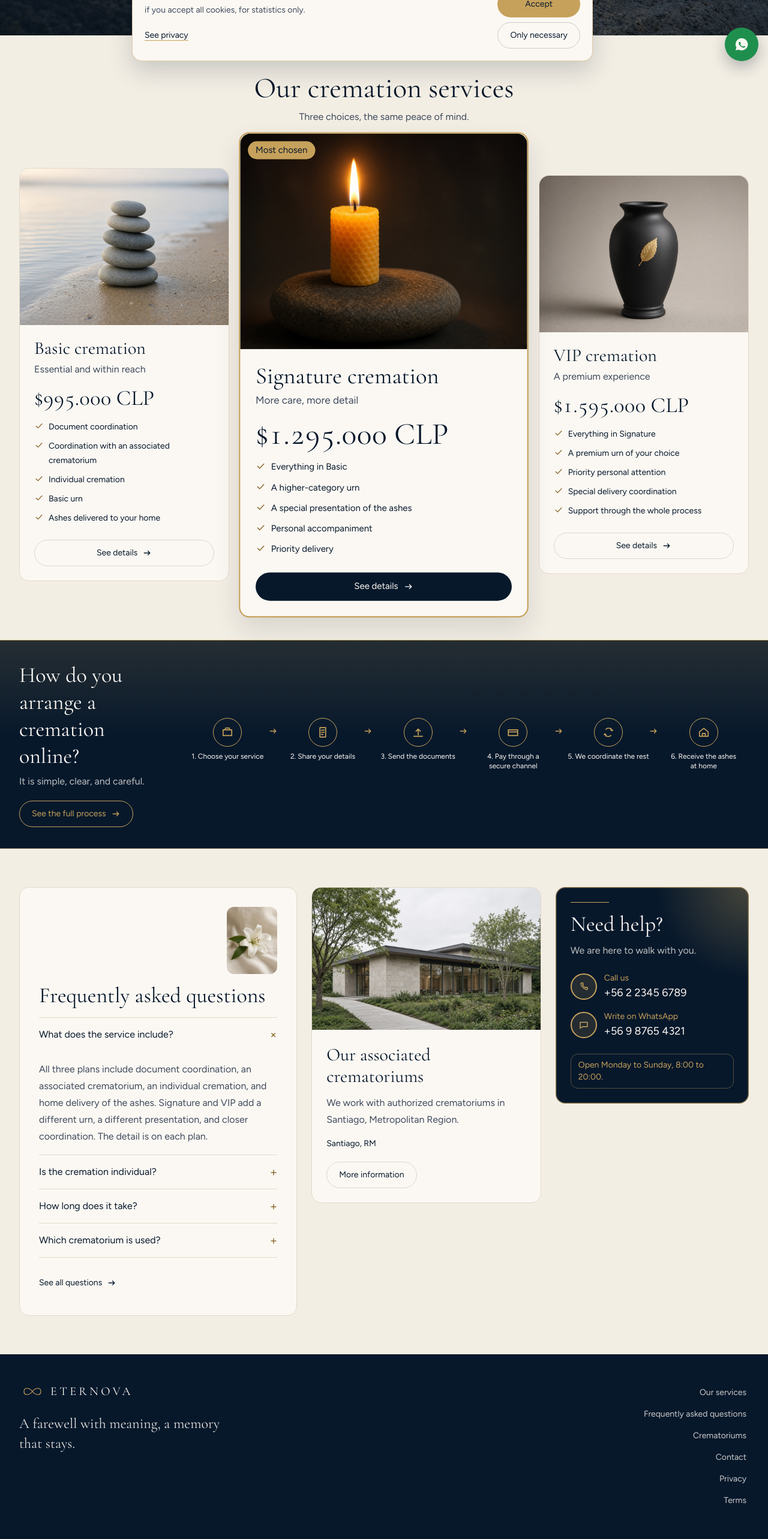
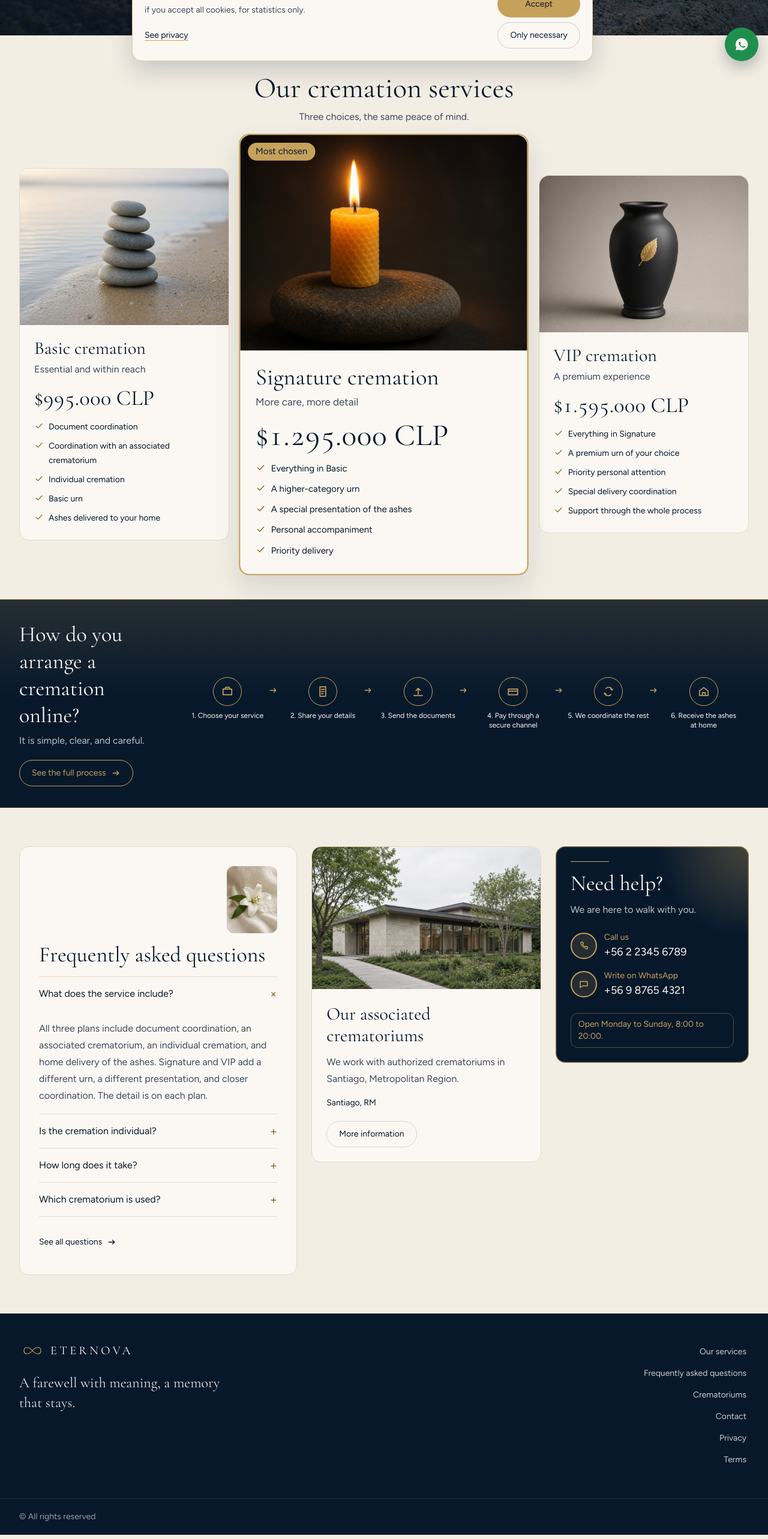
Before and after one commit to NestorCarvacho/eternova, a Next.js app in the folder frontend/: page /en in a window 1280 px wide. Shown: the part 682-3248 px from the top of the page at 60% size. Built offline with nearby package versions, Linux system fonts and the light colour scheme; no server answers.

Commit message:
add derechos reservados y agregar que las tarjetas sean linkeables

```diff
--- a/frontend/messages/en.json
+++ b/frontend/messages/en.json
@@ -44,7 +44,8 @@
     "tagline": "A farewell with meaning, a memory that stays.",
     "navLabel": "Footer",
     "privacy": "Privacy",
-    "terms": "Terms"
+    "terms": "Terms",
+    "copyright": "© All rights reserved"
   },
   "home": {
     "wordmark": "Eternova",
--- a/frontend/messages/es.json
+++ b/frontend/messages/es.json
@@ -44,7 +44,8 @@
     "tagline": "Un adiós con sentido, una memoria para siempre.",
     "navLabel": "Pie de página",
     "privacy": "Privacidad",
-    "terms": "Términos"
+    "terms": "Términos",
+    "copyright": "© Todos los derechos reservados"
   },
   "home": {
     "wordmark": "Eternova",
--- a/frontend/messages/fr.json
+++ b/frontend/messages/fr.json
@@ -44,7 +44,8 @@
     "tagline": "Un adieu qui a du sens, un souvenir qui reste.",
     "navLabel": "Pied de page",
     "privacy": "Confidentialité",
-    "terms": "Conditions"
+    "terms": "Conditions",
+    "copyright": "© Tous droits réservés"
   },
   "home": {
     "wordmark": "Eternova",
--- a/frontend/messages/it.json
+++ b/frontend/messages/it.json
@@ -44,7 +44,8 @@
     "tagline": "Un addio con un senso, un ricordo che resta.",
     "navLabel": "Piè di pagina",
     "privacy": "Privacy",
-    "terms": "Termini"
+    "terms": "Termini",
+    "copyright": "© Tutti i diritti riservati"
   },
   "home": {
     "wordmark": "Eternova",
--- a/frontend/messages/pt.json
+++ b/frontend/messages/pt.json
@@ -44,7 +44,8 @@
     "tagline": "Uma despedida com sentido, uma memória que fica.",
     "navLabel": "Rodapé",
     "privacy": "Privacidade",
-    "terms": "Termos"
+    "terms": "Termos",
+    "copyright": "© Todos os direitos reservados"
   },
   "home": {
     "wordmark": "Eternova",
--- a/frontend/src/app/[locale]/page.tsx
+++ b/frontend/src/app/[locale]/page.tsx
@@ -83,6 +83,7 @@ export default async function HomePage({ params }: { params: Promise<{ locale: s
               features={asStrings(servicesT.raw(`items.${service.id}.features`))}
               moreLabel={servicesT("more")}
               featuredLabel={servicesT("featured")}
+              detailLink="card"
             />
           ))}
           </StaggerChildren>
--- a/frontend/src/components/Footer.tsx
+++ b/frontend/src/components/Footer.tsx
@@ -41,6 +41,11 @@ export async function Footer() {
           ))}
         </nav>
       </div>
+      <div className="border-t border-paper/10">
+        <p className="mx-auto w-full max-w-[90rem] px-5 py-5 text-sm text-paper/60 sm:px-8">
+          {t("copyright")}
+        </p>
+      </div>
     </footer>
   );
 }
--- a/frontend/src/components/ServiceCard.tsx
+++ b/frontend/src/components/ServiceCard.tsx
@@ -13,6 +13,7 @@ export function ServiceCard({
   features,
   moreLabel,
   featuredLabel,
+  detailLink = "button",
 }: {
   service: Service;
   locale: string;
@@ -22,15 +23,18 @@ export function ServiceCard({
   features: string[];
   moreLabel: string;
   featuredLabel: string;
+  /** En inicio, toda la tarjeta lleva al detalle del plan. */
+  detailLink?: "button" | "card";
 }) {
-  return (
-    <article
-      className={`service-card flex h-full flex-col rounded-2xl bg-paper ${
+  const href = `/servicios/${service.slug}` as const;
+  const cardClass = `service-card flex h-full flex-col rounded-2xl bg-paper ${
     service.featured
       ? "relative z-10 border-2 border-gold shadow-[0_18px_40px_rgba(7,24,43,0.12)] lg:scale-[1.07]"
       : "border border-line"
-      }`}
-    >
+  }`;
+
+  const content = (
+    <>
       <div className="relative">
         {service.featured ? (
           <p className="absolute top-3 left-3 z-10 rounded-full bg-gold px-3 py-1 text-sm font-medium text-ink">
@@ -63,8 +67,9 @@ export function ServiceCard({
             </li>
           ))}
         </ul>
+        {detailLink === "button" ? (
           <Link
-          href={`/servicios/${service.slug}`}
+            href={href}
             className={`motion-press mt-6 inline-flex min-h-11 items-center justify-center gap-2 rounded-full px-5 text-sm font-medium ${
               service.featured
                 ? "bg-ink text-paper hover:bg-ink-soft"
@@ -74,7 +79,22 @@ export function ServiceCard({
             {moreLabel}
             <ArrowIcon />
           </Link>
+        ) : null}
       </div>
-    </article>
+    </>
+  );
+
+  if (detailLink === "card") {
+    return (
+      <Link
+        href={href}
+        aria-label={`${name}. ${moreLabel}`}
+        className={`${cardClass} motion-press text-inherit no-underline focus-visible:outline-2 focus-visible:outline-offset-2 focus-visible:outline-gold`}
+      >
+        {content}
+      </Link>
     );
   }
+
+  return <article className={cardClass}>{content}</article>;
+}
```
Lines whose indentation alone changed are shown as unchanged.
